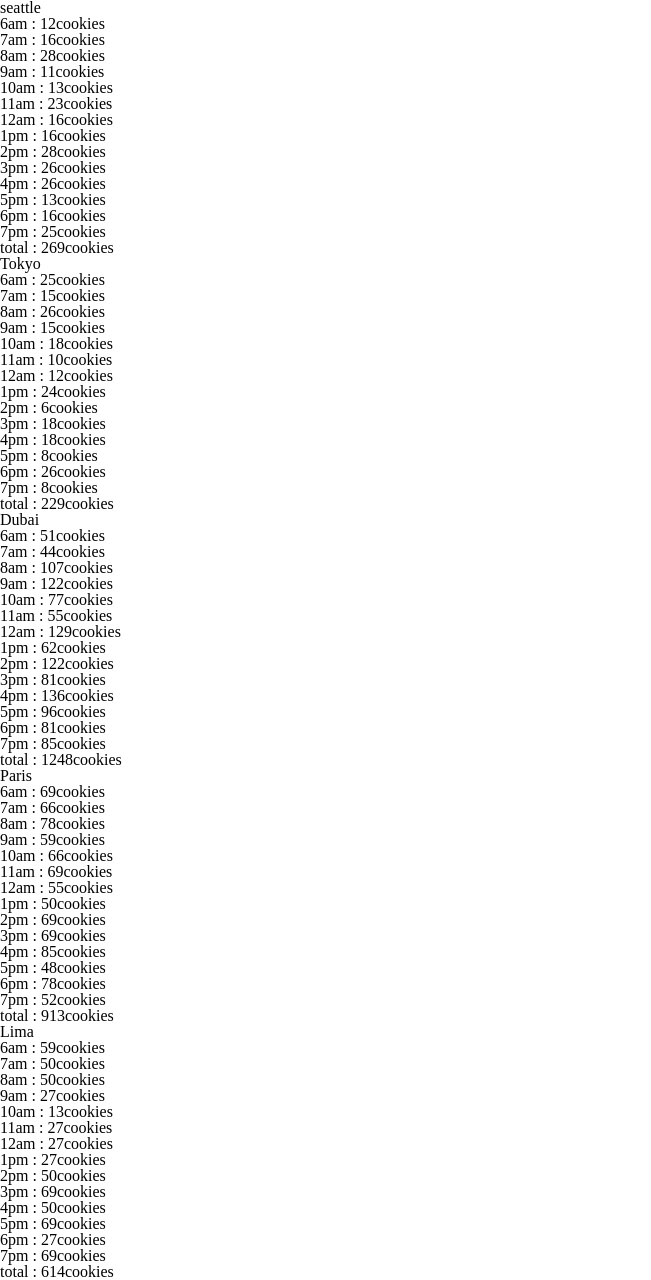
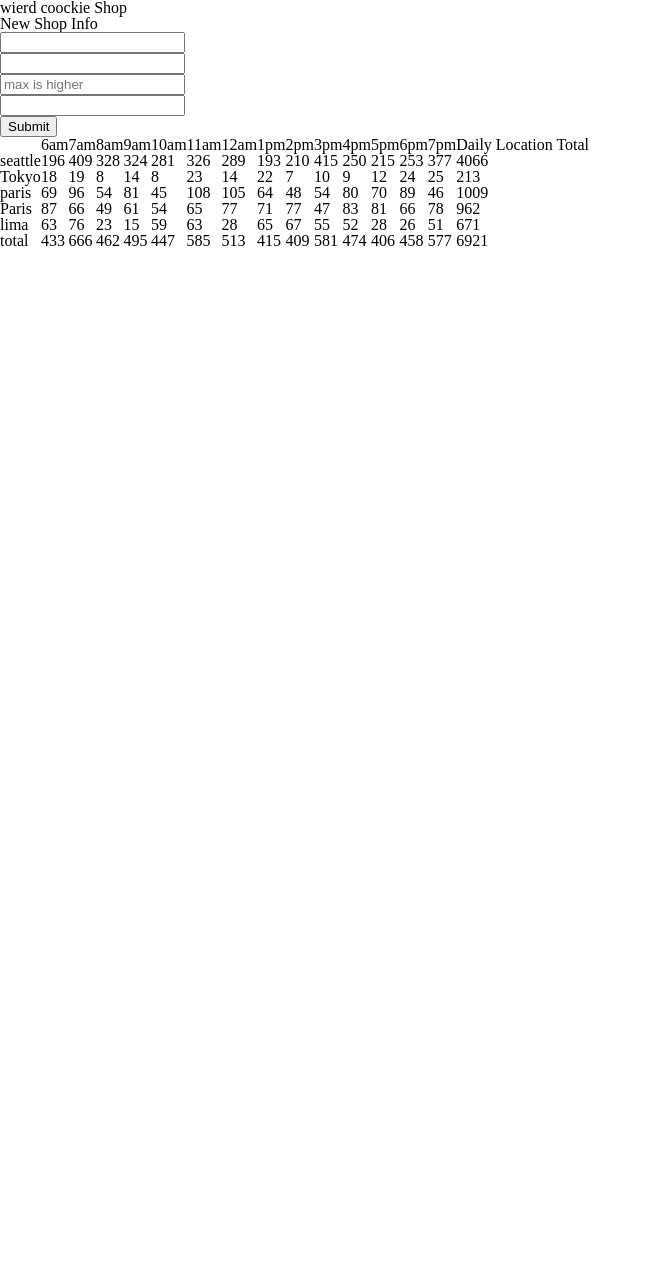
Before and after one commit to ahmadkhaleel96/cookie-stand, a plain HTML site: page sales.html in a window 1280 px wide. Shown: the whole page, without its empty margins (0-651 px from the left). After the commit the page ends 800 px from the top, so only its background shows below. Drawn offline with Linux system fonts and the light colour scheme.

Commit message:
added form

```diff
--- a/js/app.js
+++ b/js/app.js
@@ -1,181 +1,115 @@
-var seattle = {
-    max : 65,
-    min : 23,
-    avgCoocki : 6.3,
-    site : 'seattle',
-    status : [],
-    hours : ['6am','7am','8am','9am','10am','11am','12am','1pm','2pm','3pm','4pm','5pm','6pm','7pm','total'],
+var status = [];
+var allShops = [];
+var containor = document.getElementById('shops');
+var tableEl = document.createElement('table');
+containor.appendChild(tableEl);
 
-    randomCostmers:function() {
-        return Math.floor(Math.random() * (this.max - this.min) + 1 + this.min)/14;
-    },
-    cookiePerHour : function (){
-        var total = 0
-        for (var i=0;i<(this.hours.length -1 ); i++ ) {
-            var product = Math.floor(this.randomCostmers()* this.avgCoocki) ;
-            total = total + product ;
-            this.status.push(product);
-        }
-        this.status.push(total);
-    },
-    render : function(){
-        var containor = document.getElementById("shops")
-        var pEl = document.createElement('p');
-        containor.appendChild(pEl);
-        pEl.textContent = this.site ;
-        var ulEl = document.createElement('ul');
-        var ulEi = document.getElementById('shops').appendChild(ulEl);
-        for (var i=0;i<this.hours.length;i++){
-            var createLiEl = document.createElement('li');
-            ulEi.appendChild(createLiEl) ;
-            createLiEl.textContent = this.hours[i] +' : '+ `${this.status[i]}`+'cookies';
-        }
+var form = document.getElementById('newShopForm')
+// var tr = document.createElement('tr')
+// tableEl.appendChild(tr)
+var hours = ['6am', '7am', '8am', '9am', '10am', '11am', '12am', '1pm', '2pm', '3pm', '4pm', '5pm', '6pm', '7pm'];
+function Shop(site, min, max, avgCoocki) {
+    this.site = site;
+    this.min = min;
+    this.max = max;
+    this.avgCoocki = avgCoocki;
+    this.salesPerHour = [];
+    this.total = 0;
+    allShops.push(this);
+    this.cookiePerHour();
+};
+
+Shop.prototype.cookiePerHour = function () {
+    for (var i = 0; i < hours.length; i++) {
+        random = (Math.random() *( this.max - this.min + 1) + this.min) * this.avgCoocki;
+        this.salesPerHour.push(Math.ceil(random));
+        this.total += this.salesPerHour[i];
+        // console.log(this.salesPerHour)
     }
 };
 
+Shop.prototype.render = function () {
+    //  var tr = document.createElement('tr')
+    //  tableEl.appendChild(tr);
+    var tRowEl = document.createElement('tr');
+    tableEl.appendChild(tRowEl);
+    var tDataEl = document.createElement('td');
+    tRowEl.appendChild(tDataEl);
+    tDataEl.textContent = this.site;
 
-var Tokyo = {
-    max : 24,
-    min : 3,
-    avgCoocki : 1.2,
-    status : [],
-    site : 'Tokyo',
-    hours : ['6am','7am','8am','9am','10am','11am','12am','1pm','2pm','3pm','4pm','5pm','6pm','7pm','total'],
-    randomCostmers:function() {
-        // return Math.floor(Math.random() * (this.max - this.min) ) + this.min;
-        return Math.floor(Math.random() * (this.max - this.min) + 1 + this.min);
-    },
-    cookiePerHour : function (){
-        var total = 0
-        for (var i=0;i<(this.hours.length-1);i++){
-            var product = Math.floor(this.randomCostmers()* this.avgCoocki) ;
-            total = total + product ;
-            this.status.push(product);
-        }
-        this.status.push(total);
-    },
-    render : function(){
-        var containor = document.getElementById("shops")
-        var pEl = document.createElement('p');
-        containor.appendChild(pEl);
-        pEl.textContent = this.site ;
-        var ulEl = document.createElement('ul');
-        var ulEi = document.getElementById('shops').appendChild(ulEl);
-        for (var i=0;i<this.hours.length;i++){
-            var createLiEl = document.createElement('li');
-            ulEi.appendChild(createLiEl) ;
-            createLiEl.textContent = this.hours[i] +' : '+ `${this.status[i]}`+'cookies';
-        }
+    for (var i = 0; i < this.salesPerHour.length; i++) {
+        var tDataEl = document.createElement('td');
+        tDataEl.textContent = this.salesPerHour[i]
+        tRowEl.appendChild(tDataEl);
     }
+
+            var totalTdEl = document.createElement('td');
+            tRowEl.appendChild(totalTdEl);
+            totalTdEl.textContent = this.total;
 };
 
-var Dubai = {
-    max : 38,
-    min : 11,
-    avg : 3.7,
-    status : [],
-    site : 'Dubai',
-    hours : ['6am','7am','8am','9am','10am','11am','12am','1pm','2pm','3pm','4pm','5pm','6pm','7pm','total'],
-    randomCostmers:function() {
-        // return Math.floor(Math.random() * (this.max - this.min) ) + this.min;
-        return Math.floor(Math.random() * (this.max - this.min) + 1 + this.min);
-    },
-    cookiePerHour : function (){
-        var total = 0
-        for (var i=0;i<(this.hours.length-1);i++){
-            var product = Math.floor(this.randomCostmers()* this.avg) ;
-            total = total + product ;
-            this.status.push(product);
+form.addEventListener("submit", function(event) {
+event.preventDefault();
+
+var site = event.target.name.value;
+var min = event.target.min.value;
+var max = event.target.max.value;
+var avgCoocki = event.target.avgCoockei.value;
+var newShop = new Shop(site, min, max, avgCoocki);
+allShops.push(newShop);
+var rowNum = tableEl.rows.length;
+tableEl.deleteRow(rowNum -1);
+newShop.render();
+renderfooter();
+});
+
+new Shop('seattle', 23, 65, 6.3);
+new Shop('Tokyo', 3, 24, 1.2);
+new Shop('paris', 11, 28, 3.7);
+new Shop('Paris', 20, 38, 2.3);
+new Shop('lima', 2, 16, 4.6);
+
+// header function
+function renderHeader() {
+    var tRowEl = document.createElement('tr');
+    tableEl.appendChild(tRowEl);
+    var tHeadEl = document.createElement('th');
+    tRowEl.appendChild(tHeadEl);
+    tHeadEl.textContent = '';
+    for (var i = 0; i < hours.length; i++) {
+        var tHeadEl = document.createElement('th');
+        tRowEl.appendChild(tHeadEl);
+        tHeadEl.textContent = hours[i];
+    }
+    var tHeadEl = document.createElement('th');
+    tRowEl.appendChild(tHeadEl);
+    tHeadEl.textContent = 'Daily Location Total';
+}
+function renderfooter() {
+    var tRowEl = document.createElement('tr');
+    tableEl.appendChild(tRowEl);
+    var tDataEl = document.createElement('td');
+    tRowEl.appendChild(tDataEl);
+    tDataEl.textContent = 'total';
+    var totalOfTotal = 0;
+    for (var i = 0; i < hours.length; i++) {
+        var sum = 0;
+        for (var j = 0; j < allShops.length; j++) {
+            sum += allShops[j].salesPerHour[i];
+
         }
-        this.status.push(total);
-    },
-    render : function(){
-        var containor = document.getElementById('shops')
-        var pEl = document.createElement('p');
-        containor.appendChild(pEl);
-        pEl.textContent = this.site ;
-        var ulEl = document.createElement('ul');
-        var ulEi = document.getElementById('shops').appendChild(ulEl);
-        for (var i=0;i<this.hours.length;i++){
-            var createLiEl = document.createElement('li');
-            ulEi.appendChild(createLiEl) ;
-            createLiEl.textContent = this.hours[i] +' : '+ `${this.status[i]}`+'cookies';
-        }
+        totalOfTotal += sum;
+        var tDataEl = document.createElement('td');
+        tRowEl.appendChild(tDataEl);
+        tDataEl.textContent = sum;
     }
-};
+    var tDataEl = document.createElement('td');
+    tRowEl.appendChild(tDataEl);
+    tDataEl.textContent = totalOfTotal;
+}
 
-var Paris = {
-    max : 38,
-    min : 20,
-    avg : 2.3,
-    status : [],
-    site : 'Paris',
-    hours : ['6am','7am','8am','9am','10am','11am','12am','1pm','2pm','3pm','4pm','5pm','6pm','7pm','total'],
-    randomCostmers:function() {
-        // return Math.floor(Math.random() * (this.max - this.min) ) + this.min;
-        return Math.floor(Math.random() * (this.max - this.min) + 1 + this.min);
-    },
-    cookiePerHour : function (){
-        var total = 0
-        for (var i=0;i<(this.hours.length-1);i++){
-            var multiplication = Math.floor(this.randomCostmers()* this.avg) ;
-            total = total + multiplication ;
-            this.status.push(multiplication);
-        }
-        this.status.push(total);
-    },
-    render : function(){
-        var containor = document.getElementById("shops")
-        var pEl = document.createElement('p');
-        containor.appendChild(pEl);
-        pEl.textContent = this.site ;
-        var ulEl = document.createElement('ul');
-        var ulEi = document.getElementById('shops').appendChild(ulEl);
-        for (var i=0;i<this.hours.length;i++){
-            var createLiEl = document.createElement('li');
-            ulEi.appendChild(createLiEl) ;
-            createLiEl.textContent = this.hours[i] +' : '+ `${this.status[i]}`+'cookies';
-        }
-    }
-};
-
-var lima = {
-    max : 16,
-    min : 2,
-    avg : 4.6,
-    status : [],
-    site : 'Lima',
-    hours : ['6am','7am','8am','9am','10am','11am','12am','1pm','2pm','3pm','4pm','5pm','6pm','7pm','total'],
-    randomCostmers:function() {
-        // return Math.floor(Math.random() * (this.max - this.min) ) + this.min;
-        return Math.floor(Math.random() * (this.max - this.min) + 1 + this.min);
-    },
-    cookiePerHour : function (){
-        var total = 0
-        for (var i=0;i<(this.hours.length-1);i++){
-            var multiplication = Math.floor(this.randomCostmers()* this.avg) ;
-            total = total + multiplication ;
-            this.status.push(multiplication);
-        }
-        this.status.push(total);
-    },
-    render : function(){
-        var containor = document.getElementById("shops")
-        var pEl = document.createElement('p');
-        containor.appendChild(pEl);
-        pEl.textContent = this.site ;
-        var ulEl = document.createElement('ul');
-        var ulEi = document.getElementById('shops').appendChild(ulEl);
-        for (var i=0;i<this.hours.length;i++){
-            var createLiEl = document.createElement('li');
-            ulEi.appendChild(createLiEl) ;
-            createLiEl.textContent = this.hours[i] +' : '+ `${this.status[i]}`+'cookies';
-        }
-    }
-};
-
-var site = [seattle,Tokyo,Dubai,Paris,lima];
-for (var i =0;i<site.length;i++){
-    site[i].cookiePerHour();
-    site[i].render();
+renderHeader();
+for (var i = 0; i < allShops.length; i++) {
+    allShops[i].render();
 }
+renderfooter();
--- a/sales.html
+++ b/sales.html
@@ -5,6 +5,26 @@
     <link rel="stylesheet" href="CSS/reset.css">
 </head>
 <body>
+    <header> wierd coockie Shop</header>
+    <form id =newShopForm>
+    <fieldset>
+        <legend> New Shop Info</legend>
+        <label for="name"></label>
+        <input type="text" id="name">
+        <br />
+        <label for="min costumer number" id="min" placeholder="min is lower!"></label>
+        <input type="number" id="min">
+        <br />
+        <label for="max"></label>
+        <input type="number" id="max" placeholder="max is higher">
+         <br />
+         <label for="avgCoockei" placeholder="Enter expected average coockie sold per hour"></label>
+
+         <input type="number" id="avgCoockei">
+         <br />
+         <input type="submit" />
+    </fieldset>
+    </form>
     <div id="shops">
     </div>
 
```
